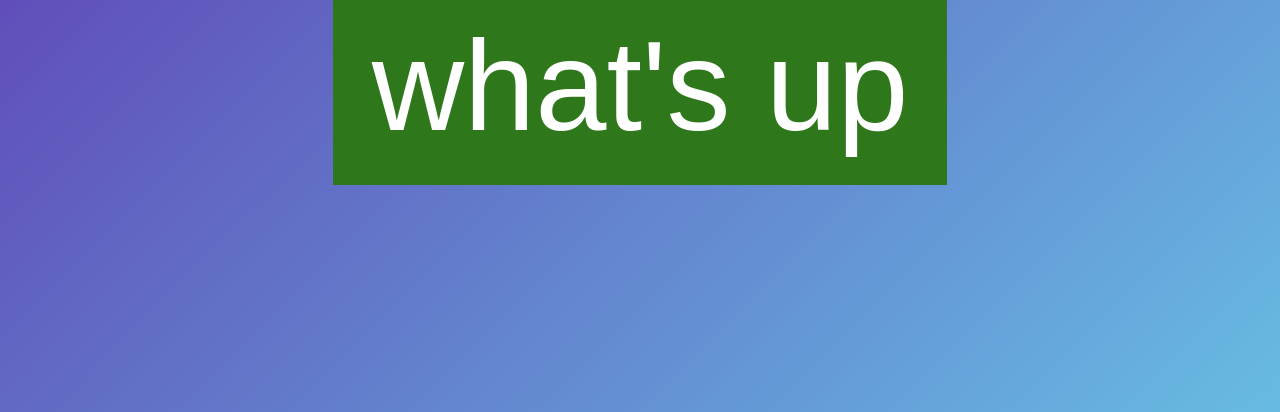
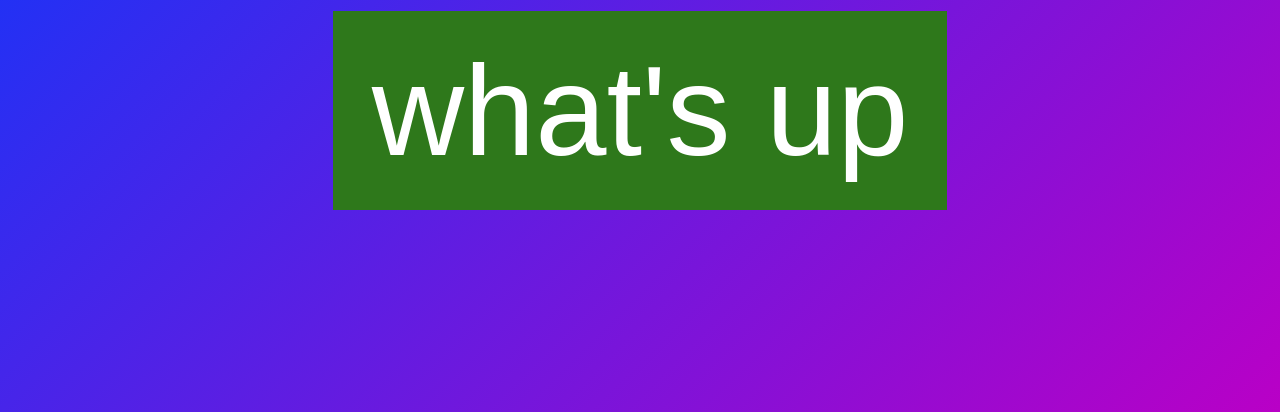
Before and after one commit to Edjek/wonderfull-css, a plain HTML site: page 56_hover/index.html in a window 1280 px wide. Shown: the part 388-800 px from the top of the page. Drawn offline with Linux system fonts and the light colour scheme.

Commit message:
clean code

```diff
--- a/56_hover/css/style.css
+++ b/56_hover/css/style.css
@@ -20,8 +20,9 @@ body {
     flex-direction: column;
     justify-content: center;
     align-items: center;
+    gap: 50px;
     min-height: 100vh;
-    background: linear-gradient(-225deg, #5e35b0, #67bbe3);
+    background: linear-gradient(-45deg, #b900c6, #003cff);
     color: var(--main-color);
     font-family: Arial, Helvetica, sans-serif;
     font-size: 10vw;
```
